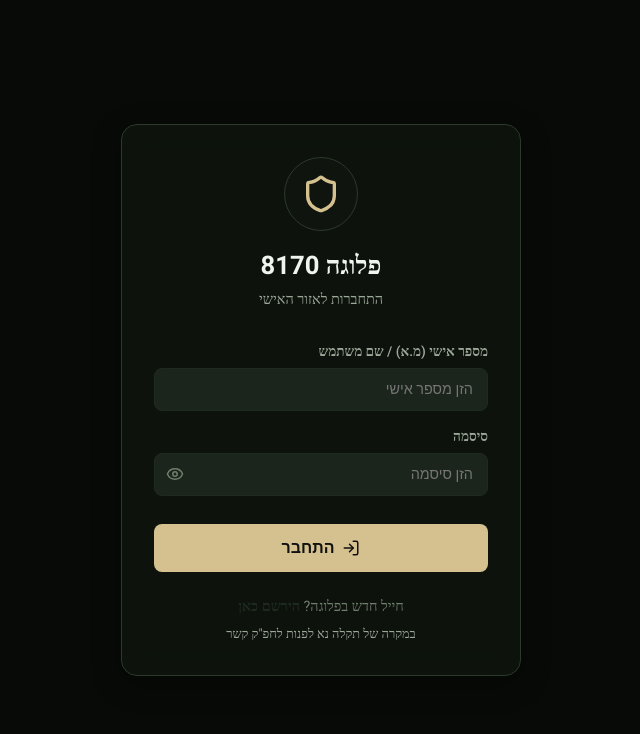
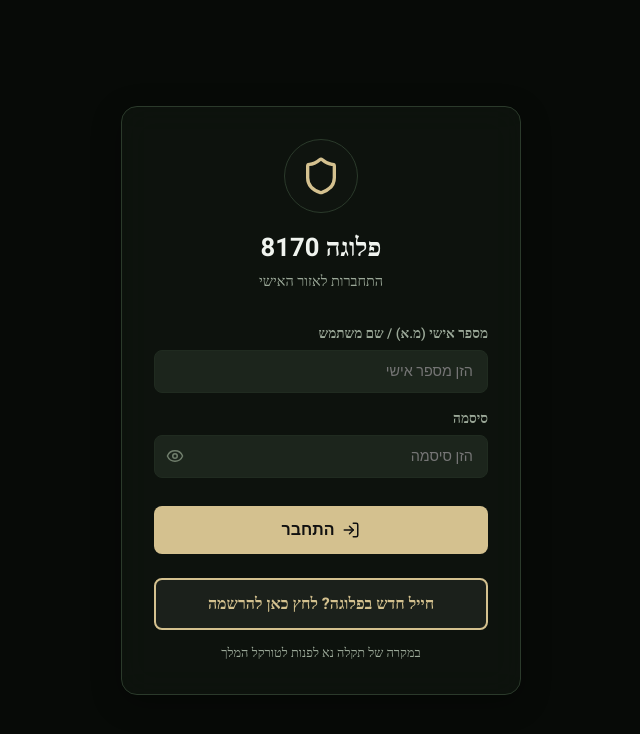
Before and after one commit to turkeltaubroy2-sys/8170, a Next.js app: page /login in a window 1280 px wide. Shown: the top 734 px of the page, without its empty margins (412-1052 px from the left). Built offline with nearby package versions, Linux system fonts and the light colour scheme.

Commit message:
Fix: registration redirect with token, prominent CTA, Turkel support text

```diff
--- a/src/app/login/page.tsx
+++ b/src/app/login/page.tsx
@@ -125,12 +125,26 @@ export default function LoginPage() {
           </button>
         </form>
 
-        <div style={{ textAlign: 'center', marginTop: 24 }}>
-          <p style={{ color: 'var(--text-dim)', fontSize: '0.9rem', marginBottom: 8 }}>
-            חייל חדש בפלוגה? <a href="/register" style={{ color: 'var(--primary)', fontWeight: 600, textDecoration: 'none' }}>הירשם כאן</a>
-          </p>
-          <p style={{ color: 'var(--text-muted)', fontSize: '0.8rem' }}>
-            במקרה של תקלה נא לפנות לחפ"ק קשר
+        <div style={{ marginTop: 24 }}>
+          <a
+            href="/register"
+            style={{
+              display: 'block',
+              textAlign: 'center',
+              padding: '12px',
+              borderRadius: 8,
+              background: 'rgba(255,255,255,0.06)',
+              border: '2px solid var(--accent)',
+              color: 'var(--accent)',
+              fontWeight: 700,
+              fontSize: '1rem',
+              textDecoration: 'none',
+            }}
+          >
+            חייל חדש בפלוגה? לחץ כאן להרשמה
+          </a>
+          <p style={{ color: 'var(--text-muted)', fontSize: '0.8rem', textAlign: 'center', marginTop: 14 }}>
+            במקרה של תקלה נא לפנות לטורקל המלך
           </p>
         </div>
       </div>
```
Also changed, not shown: src/app/register/page.tsx (+5 -3 lines).
